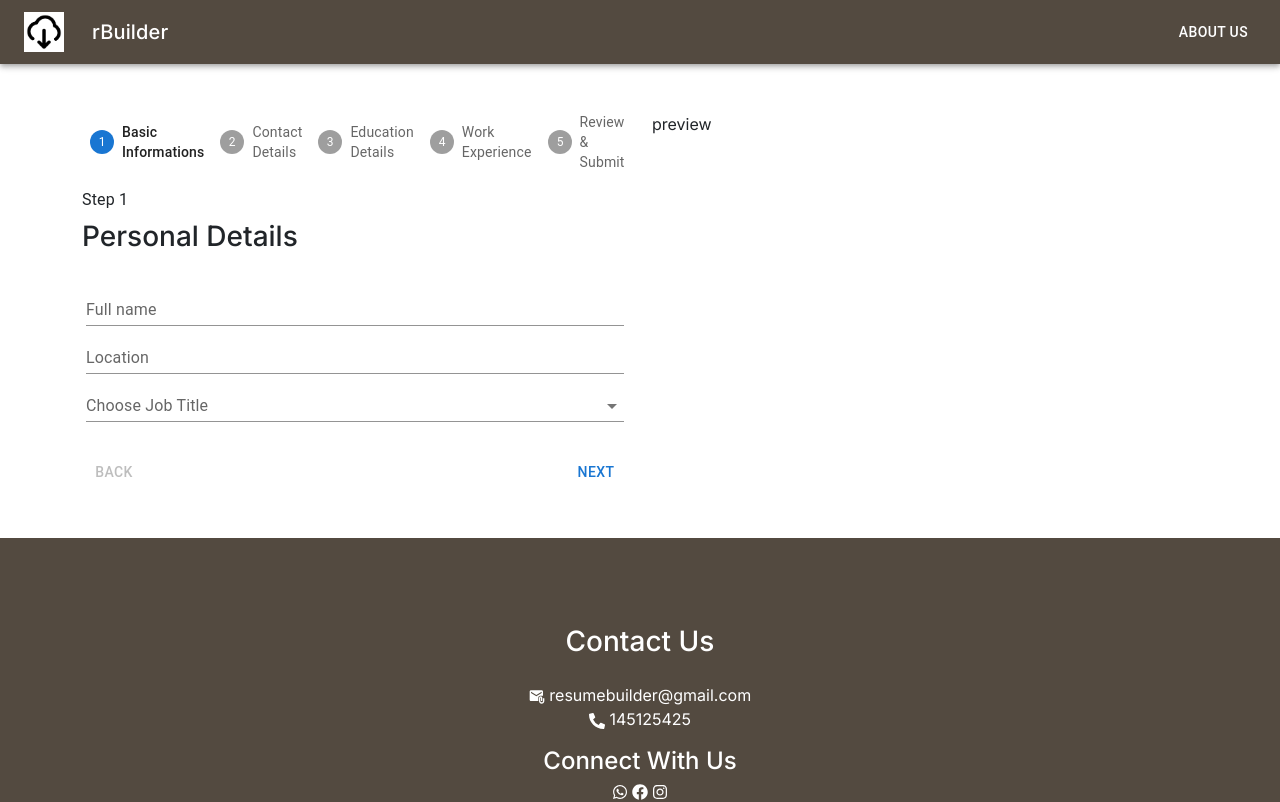
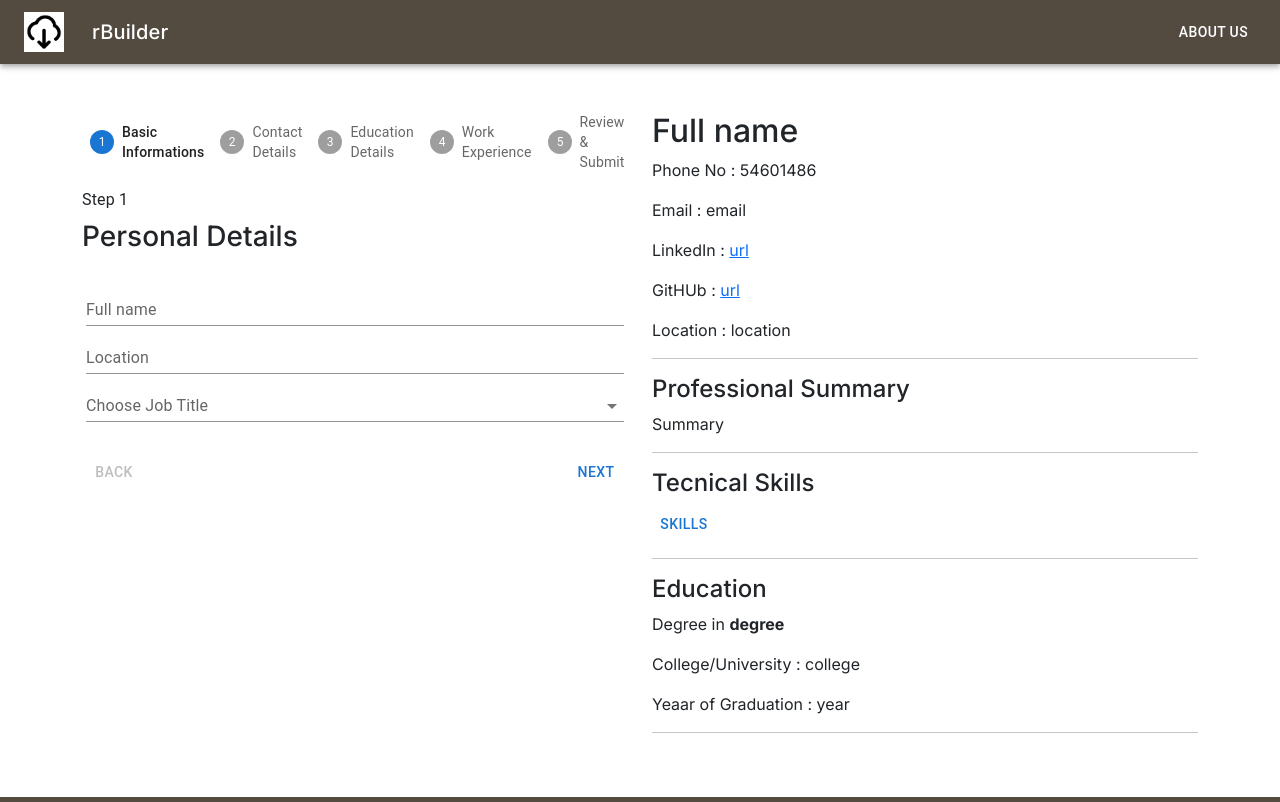
Before and after one commit to aswathyl2026/reBuilder, a React (Vite) app: page /forms in a window 1280 px wide. Shown: the top 802 px of the page. Built offline with nearby package versions, Linux system fonts and the light colour scheme; a web font is replaced by a local one.

Commit message:
preview component

```diff
--- a/src/components/Preview.jsx
+++ b/src/components/Preview.jsx
@@ -1,9 +1,27 @@
 import React from 'react'
-
+import Divider from '@mui/material/Divider';
+import Button from '@mui/material/Button'
 function Preview() {
   return (
-    <div>
-     preview
+    <div className='w-100'>
+   <h2>Full name</h2>
+   <p className='fs-6'>Phone No : 54601486</p>
+   <p className='fs-6'>Email : email</p>
+   <p className='fs-6'>LinkedIn : <a href="">url</a></p>
+   <p className='fs-6'>GitHUb : <a href="">url</a></p>
+   <p className='fs-6'>Location : location</p>
+   <Divider className='bg-dark my-3'/>
+   <h4>Professional Summary</h4>
+   <p>Summary</p>
+   <Divider className='bg-dark my-3'/>
+    <h4>Tecnical Skills</h4>
+   <Button variant="text">Skills</Button>{/*duplicate acoording to user skill*/}
+   <Divider className='bg-dark my-3'/>
+   <h4>Education </h4>
+   <p className='fs-6'>Degree in <b>degree</b></p>
+   <p className='fs-6'>College/University : college</p>
+   <p className='fs-6'>Yeaar of Graduation : year</p>
+   <Divider className='bg-dark my-3'/>
     </div>
   )
 }
```
